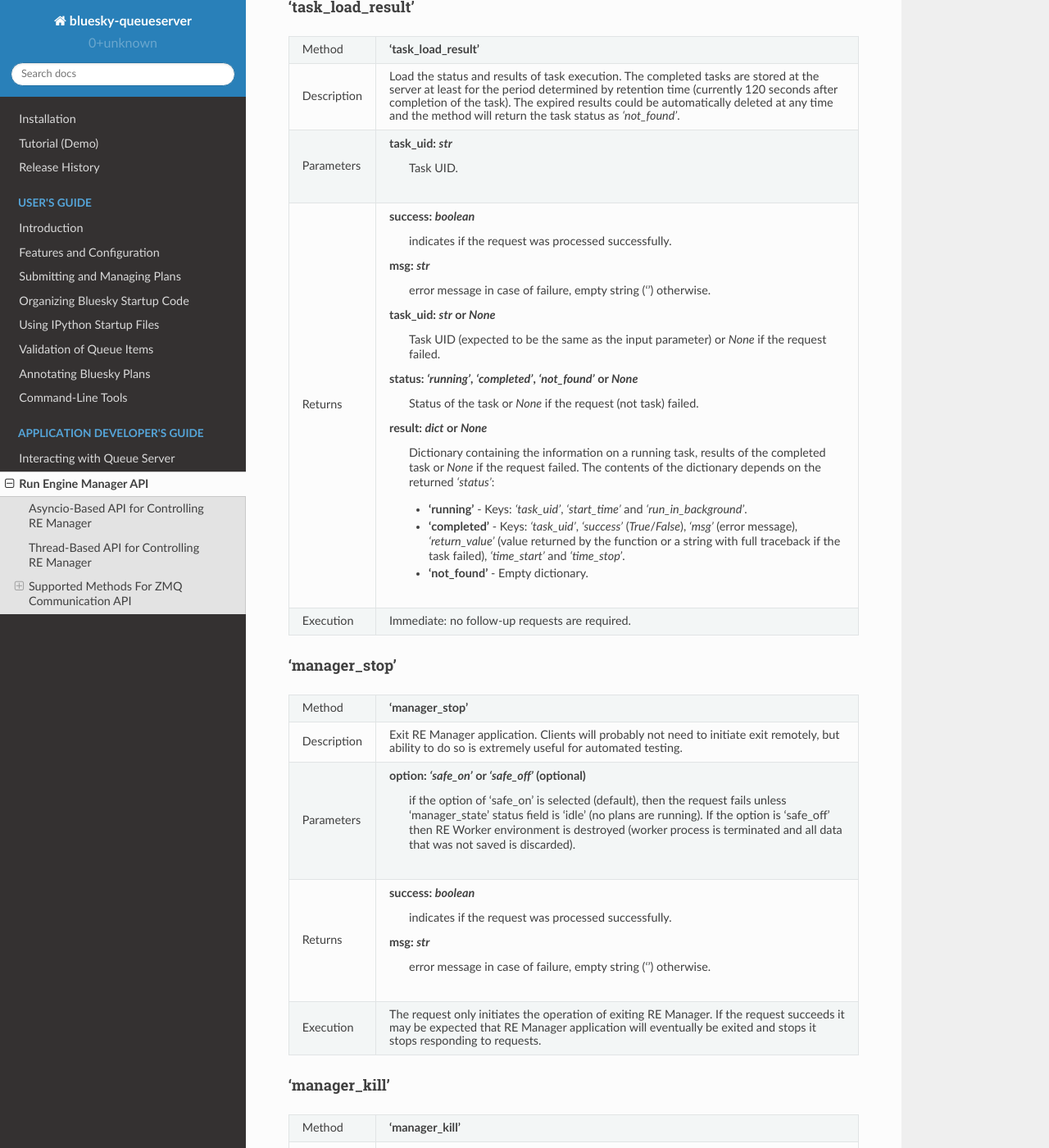
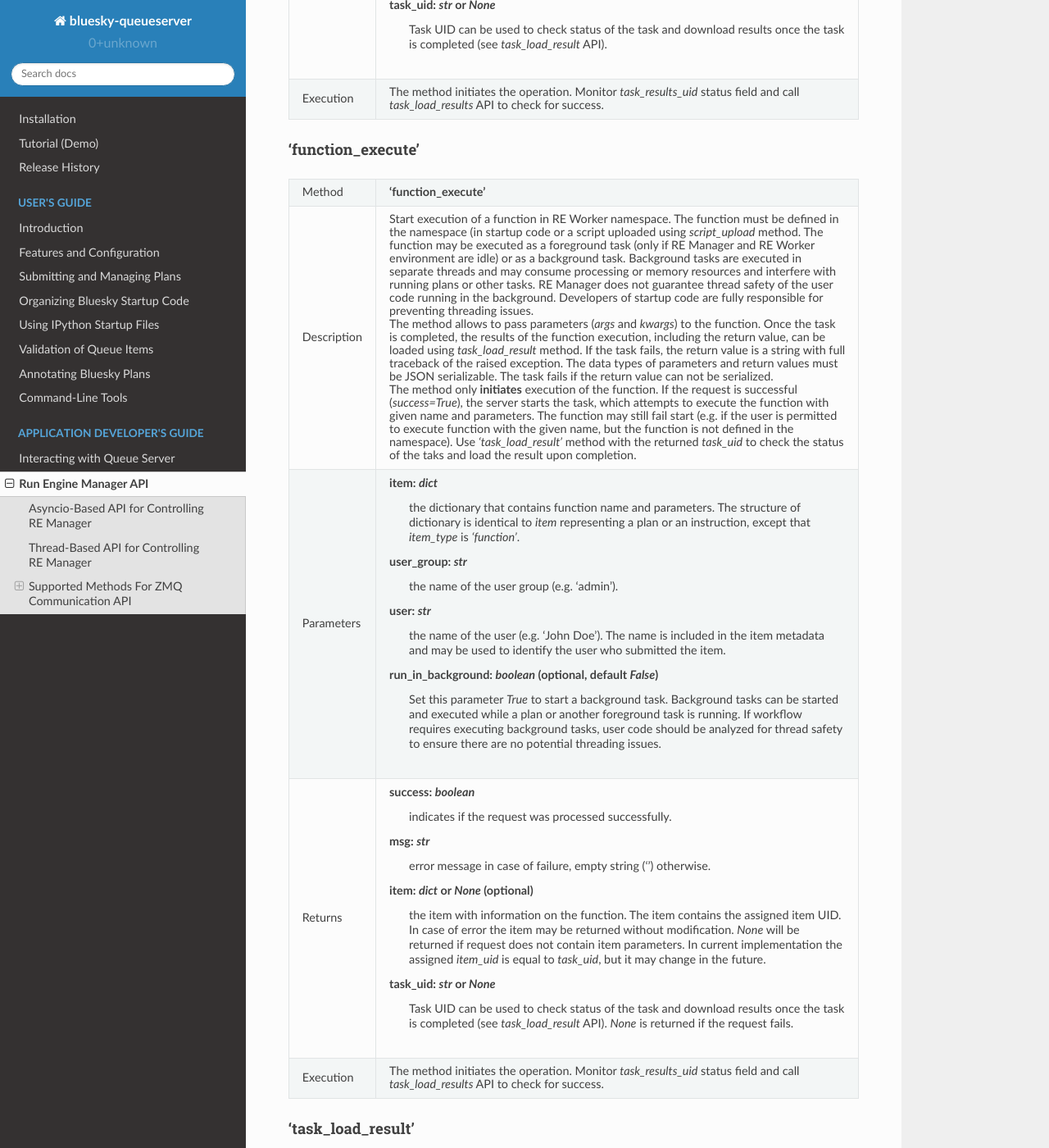
Before and after one commit to bluesky/bluesky-queueserver, a Sphinx documentation site: the page built from docs/source/re_manager_api.rst, in a window 1280 px wide and 1400 px high, scrolled down 23797 px. Shown: the whole window at 82% size. Built offline with Sphinx 7.4.7 and the Read the Docs theme 2.0.0, drawn with Linux system fonts in a browser that asks for light colours; some of the changed text lies outside the part shown.

Commit message:
DOC: update API documentation

```diff
--- a/docs/source/re_manager_api.rst
+++ b/docs/source/re_manager_api.rst
@@ -121,6 +121,7 @@ Monitor the list of active runs:
 Run tasks in RE Worker namespace:
 
 - :ref:`method_script_upload`
+- :ref:`method_function_execute`
 - :ref:`method_task_load_result`
 
 Stopping RE Manager (mostly used in testing):
@@ -246,6 +247,14 @@ Returns       **msg**: *str*
                   Running background tasks does not influence the state (*'executing_task'* is
                   not set). The environment state is different from Run Engine state (*re_state*),
                   e.g. the environment is considered *idle* when the current plan is paused.
+
+              **worker_background_tasks**: *int*
+                  the number of background tasks, which are currently running in the worker environment.
+                  Excessive or growing number of background task may indicated serious issue with
+                  the environment. The parameter represents the number of background tasks executed
+                  in separate threads, such as tasks started by API requests *script_upload* and
+                  *function_execute* with *run_in_background=True*. Foreground tasks that block
+                  execution of plans and other tasks are not counted.
 
               **plan_queue_mode**: *dict*
                   the dictionary of parameters that determine queue execution mode. The key/value pairs
@@ -1369,6 +1378,75 @@ Execution     The method initiates the operation. Monitor *task_results_uid* sta
 ============  =========================================================================================
 
 
+.. _method_function_execute:
+
+
+**'function_execute'**
+^^^^^^^^^^^^^^^^^^^^^^
+
+============  =========================================================================================
+Method        **'function_execute'**
+------------  -----------------------------------------------------------------------------------------
+Description   Start execution of a function in RE Worker namespace. The function must be defined in the
+              namespace (in startup code or a script uploaded using *script_upload* method. The function
+              may be executed as a foreground task (only if RE Manager and RE Worker environment are idle)
+              or as a background task. Background tasks are executed in separate threads and may
+              consume processing or memory resources and interfere with running plans or other tasks.
+              RE Manager does not guarantee thread safety of the user code running in the background.
+              Developers of startup code are fully responsible for preventing threading issues.
+
+              The method allows to pass parameters (*args* and *kwargs*) to the function. Once the task
+              is completed, the results of the function execution, including the return value, can be
+              loaded using *task_load_result* method. If the task fails, the return value is a string
+              with full traceback of the raised exception. The data types of parameters and return
+              values must be JSON serializable. The task fails if the return value can not be serialized.
+
+              The method only **initiates** execution of the function. If the request is successful
+              (*success=True*), the server starts the task, which attempts to execute the function
+              with given name and parameters. The function may still fail start (e.g. if the user is
+              permitted to execute function with the given name, but the function is not defined
+              in the namespace). Use *'task_load_result'* method with the returned *task_uid* to
+              check the status of the taks and load the result upon completion.
+------------  -----------------------------------------------------------------------------------------
+Parameters    **item**: *dict*
+                  the dictionary that contains function name and parameters. The structure of
+                  dictionary is identical to *item* representing a plan or an instruction,
+                  except that *item_type* is *'function'*.
+
+              **user_group**: *str*
+                  the name of the user group (e.g. 'admin').
+
+              **user**: *str*
+                  the name of the user (e.g. 'John Doe'). The name is included in the item metadata
+                  and may be used to identify the user who submitted the item.
+
+              **run_in_background**: *boolean* (optional, default *False*)
+                  Set this parameter *True* to start a background task. Background tasks can be
+                  started and executed while a plan or another foreground task is running.
+                  If workflow requires executing background tasks, user code should be analyzed
+                  for thread safety to ensure there are no potential threading issues.
+------------  -----------------------------------------------------------------------------------------
+Returns       **success**: *boolean*
+                  indicates if the request was processed successfully.
+
+              **msg**: *str*
+                  error message in case of failure, empty string ('') otherwise.
+
+              **item**: *dict* or *None* (optional)
+                  the item with information on the function. The item contains the assigned item UID.
+                  In case of error the item may be returned without modification. *None* will be
+                  returned if request does not contain item parameters. In current implementation
+                  the assigned *item_uid* is equal to *task_uid*, but it may change in the future.
+
+              **task_uid**: *str* or *None*
+                  Task UID can be used to check status of the task and download results once the task
+                  is completed (see *task_load_result* API). *None* is returned if the request fails.
+------------  -----------------------------------------------------------------------------------------
+Execution     The method initiates the operation. Monitor *task_results_uid* status field and call
+              *task_load_results* API to check for success.
+============  =========================================================================================
+
+
 .. _method_task_load_result:
 
 **'task_load_result'**
```
